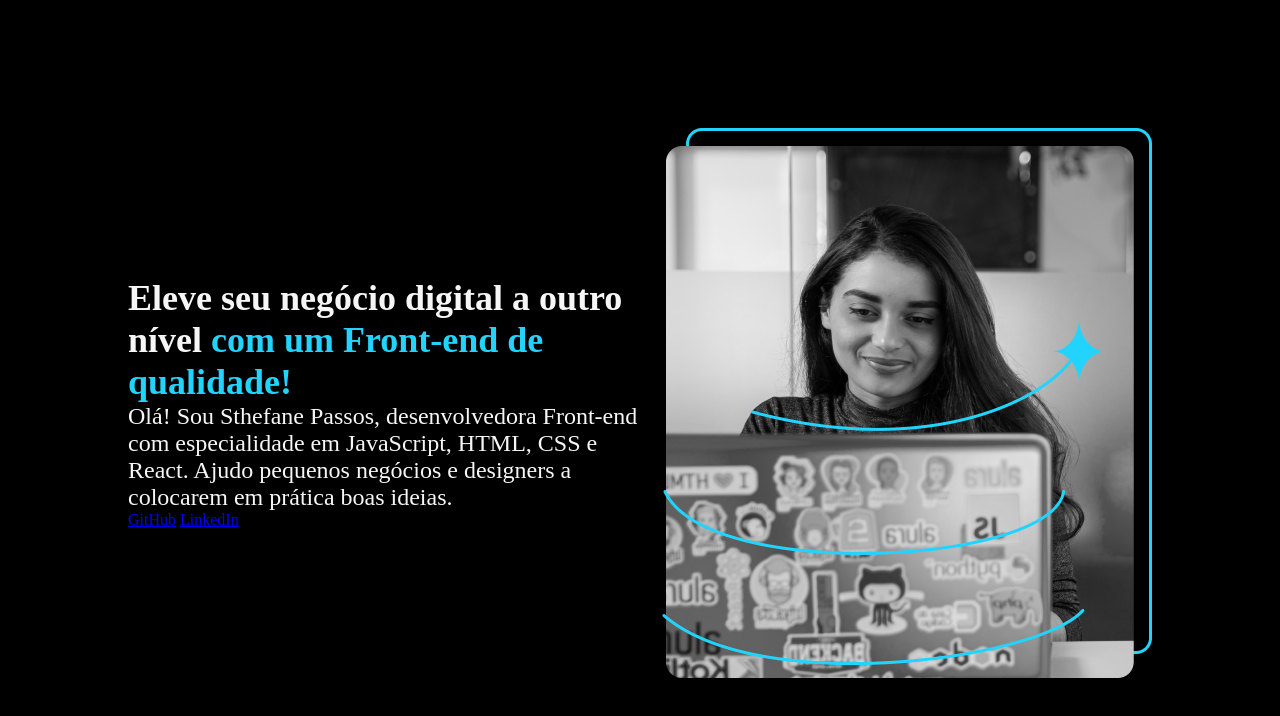
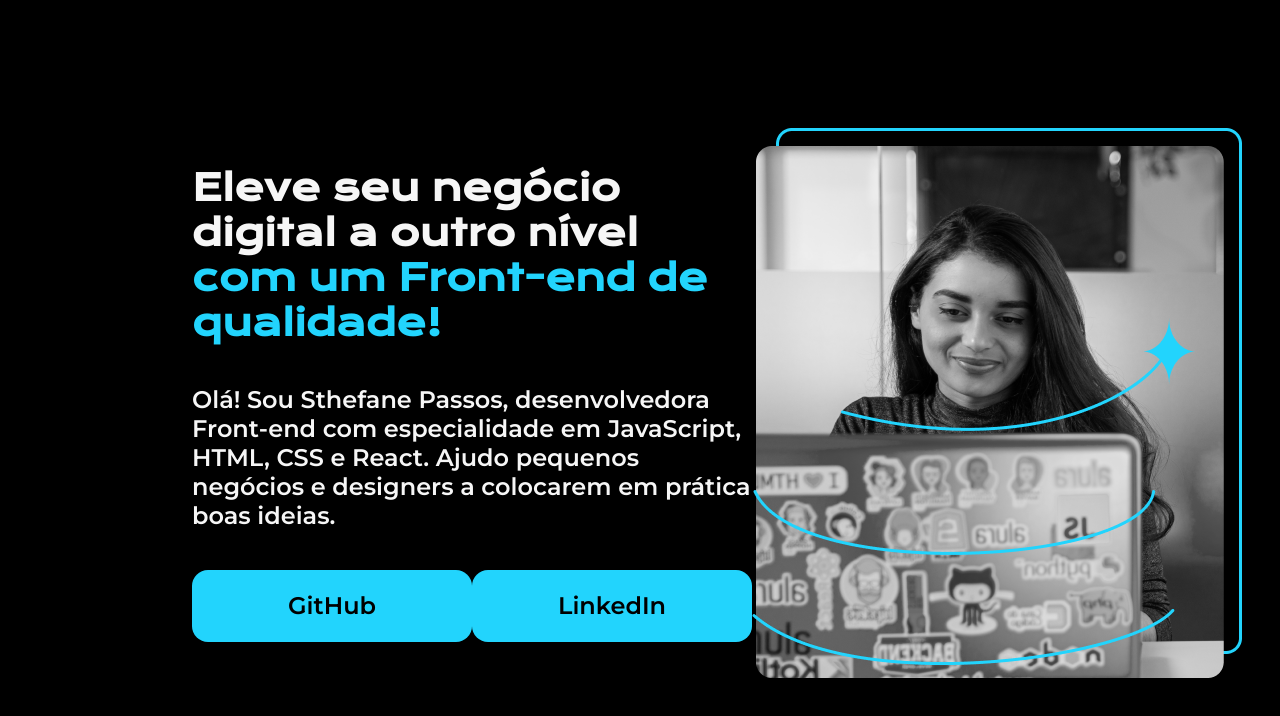
Before and after one commit to passosthe/portfolio, a plain HTML site: page index.html in a window 1280 px wide. Drawn offline with nearby package versions, Linux system fonts and the light colour scheme.

Commit message:
Alterar a estilização dos links

```diff
--- a/index.html
+++ b/index.html
@@ -12,8 +12,11 @@
         <section class="apresentacao__conteudo">
             <h1 class="apresentacao__conteudo__titulo">Eleve seu negócio digital a outro nível <strong class="titulo-destaque"> com um Front-end de qualidade!</strong></h1>
             <p class="apresentacao__conteudo__paragrafo">Olá! Sou Sthefane Passos, desenvolvedora Front-end com especialidade em JavaScript, HTML, CSS e React. Ajudo pequenos negócios e designers a colocarem em prática boas ideias.</p>
-            <a href="https://github.com/passosthe">GitHub</a>
-            <a href="https://linkedin.com/in/sthefane-passos-74aa68335">LinkedIn</a>
+            <div class="apresentacao__links">
+                <a class="apresentacao__links__button" href="https://github.com/passosthe">GitHub</a>
+                <a class="apresentacao__links__button" href="https://linkedin.com/in/sthefane-passos-74aa68335">LinkedIn</a>
+            </div>
+
         </section>
         <img src="Imagem.png" alt="Foto de Sthefane Passos programando">
     </main>
--- a/style.css
+++ b/style.css
@@ -1,3 +1,5 @@
+@import url('https://fonts.googleapis.com/css2?family=Krona+One&family=Montserrat:wght@600&display=swap');
+
 * {
     margin: 0;
     padding: 0;
@@ -5,7 +7,6 @@
 
 body{
     height: 100vh;
-    width: 100%;
     box-sizing: border-box;
     background-color: #000000;
     color: #F6F6F6;
@@ -16,9 +17,9 @@ body{
 }
 
 .apresentacao {
-    margin:10%;
+    margin:10% 15%;
     /* colocou as tags filho na mesma linha(Row)*/
-    display:flex;
+    display: flex;
     align-items: center;
     /* posicionar o texto a esquerda e a imagem a direita alinhar com espaçamento entre eles*/
     justify-content: space-between;
@@ -26,14 +27,43 @@ body{
 
 .apresentacao__conteudo {
     width: 615px;
+    display: flex;
+    flex-direction: column;
+    gap: 40px;
 }
 
 .apresentacao__conteudo__titulo {
     /* tamanho da fonte */
     font-size: 36px;
+    /* propriedade para importar a font */
+    font-family: "Krona One", serif;
 
 }
 
 .apresentacao__conteudo__paragrafo {
     font-size: 24px;
+    font-family: "Montserrat", serif;
 }
+
+.apresentacao__links {
+    /* quando for elemento pai, começar por:*/
+    display: flex;
+    justify-content: space-between;
+}
+
+.apresentacao__links__button {
+    background-color: #22D4FD;
+    width: 280px;
+    /* alinhamento do texto */
+    text-align: center;
+    /* raio de arredondamento da borda */
+    border-radius: 16px;
+    font-size: 24px;
+    /* espaçamento da font dentro do button, o primeiro valor é do eixo vertical e o segundo do eixo horizontal. Se colocar apenas um valor, ele vai executar em ambos os eixos*/
+    padding: 21.5px 0;
+    /* tirar a decoração do button por padrão */
+    text-decoration: none;
+    color: #000000;
+    font-family: "Montserrat", serif;
+
+}
```
